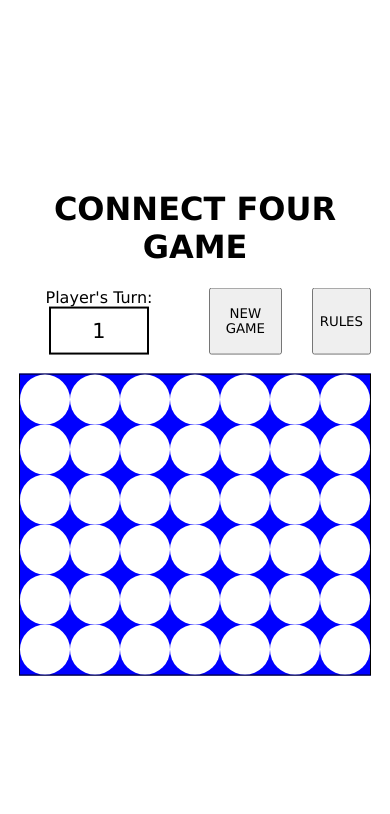
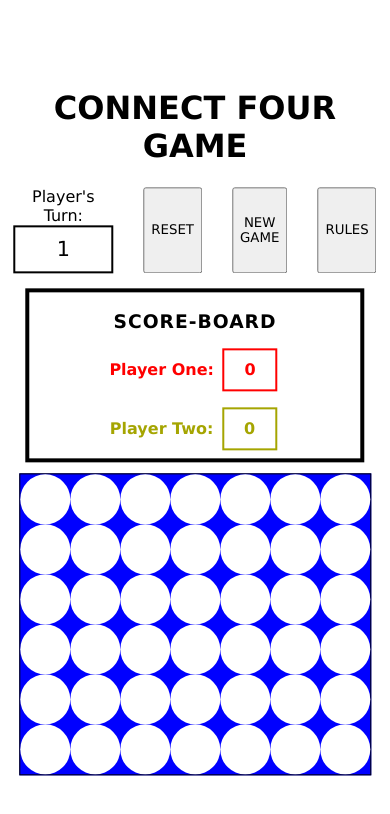
Before and after one commit to Seyi-Adebowale/connect-four, a plain HTML site: page index.html in a window 390 px wide. Drawn offline with Linux system fonts and the light colour scheme.

Commit message:
added scoreboard

```diff
--- a/index.html
+++ b/index.html
@@ -5,6 +5,7 @@
     <meta http-equiv="X-UA-Compatible" content="IE=edge">
     <meta name="viewport" content="width=device-width, initial-scale=1.0">
     <title>Connect Four</title>
+    <link rel="shortcut icon" href="images/favicon.png" type="image/x-icon">
     <link rel="stylesheet" href="style.css">
 
 </head>
@@ -18,12 +19,19 @@
       <div class="playername">
         Player's Turn: <button ><span id="currentPlayer">1</span></button>
       </div>
+      <button onclick="clearBoard()">RESET</button>
       <button onClick="location.href='index.html'">NEW GAME</button>
       <button id="myBtn">RULES</button>
     </div>
     <br>
 
-
+    <div class="score-board">
+      <h3>SCORE-BOARD</h3>
+      <div class="scores">
+          <div class="player1">Player One: <span id="playerOne" class="player1-style">0</span></div>
+          <div class="player2">Player Two: <span id="playerTwo" class="player2-style">0</span></div>
+      </div>
+    </div>
 
     <div class="grid">
         <div></div>
@@ -94,11 +102,11 @@
 
 <div id="resultsModal" class="modal">
   <div class="modal-content">
-    <span class="closed">&times;</span>
+    <!-- <span class="closed">&times;</span> -->
     <img src="images/trophy.png" alt="">
     <h3 id="result"></h3>
     <div class="modal-btn">
-      <button onClick="location.href='index.html'">NEW GAME</button>
+      <button class="closed">CONTINUE</button>
     </div>
   </div>
 </div>
--- a/script.js
+++ b/script.js
@@ -1,8 +1,12 @@
 const cells = document.querySelectorAll('.grid div')
 const result = document.getElementById('result')
 const displayCurrentPlayer = document.getElementById('currentPlayer')
+const playerOne = document.getElementById('playerOne');
+const playerTwo = document.getElementById('playerTwo');
 
   let currentPlayer = 1
+  let playerOneScore = 0;
+  let playerTwoScore = 0;
 
     const winningArrays = [
     [0, 1, 2, 3],
@@ -79,6 +83,7 @@ const displayCurrentPlayer = document.getElementById('currentPlayer')
   function clearBoard(){
     for(let i = 0; i < cells.length; i++){
         cells[i].style.backgroundColor = 'white'
+        cells[i].classList.remove('taken');
       }
   }
 
@@ -99,8 +104,8 @@ const displayCurrentPlayer = document.getElementById('currentPlayer')
       {
         displayModal()
         result.innerHTML = 'Player One Wins!'
-
-        clearBoard()
+        playerOneScore++;
+        playerOne.textContent = playerOneScore;
       }
 
       //check those cells to see if they all have the background color of player 2
@@ -113,16 +118,27 @@ const displayCurrentPlayer = document.getElementById('currentPlayer')
       {
         displayModal()
         result.innerHTML = 'Player Two Wins!'
-
-        clearBoard()
+        playerTwoScore++;
+        playerTwo.textContent = playerTwoScore;
     }
   }
 }
 
+function checkTie() {
+  for (let i = 0; i < cells.length; i++) {
+      if (!cells[i].classList.contains('taken')) {
+          return;
+      }
+  }
+
+  // If all cells are taken, display a tie alert
+  alert('It\'s a tie!');
+  clearBoard();
+}
 
 for(let i = 0; i < cells.length; i++){
     cells[i].onclick = () =>{
-        if (cells[i + 7].classList.contains('taken') &&! cells[i].classList.contains('taken')) {
+      if (cells[i + 7].classList.contains('taken') || cells[i + 7].classList.contains('bottom') &&! cells[i].classList.contains('taken')) {
             if (cells[i].classList.contains('taken')){
                 alert ('Cant play there!')
             }
@@ -137,8 +153,9 @@ for(let i = 0; i < cells.length; i++){
               currentPlayer = 1
               displayCurrentPlayer.innerHTML = currentPlayer
           }
+          checkBoard()
+          checkTie()
       }else alert('Cant play there!')
-      checkBoard()
   }
 }
 
@@ -158,31 +175,27 @@ span.onclick = function() {
   modal.style.display = "none"
 }
 
-// When the user clicks anywhere outside of the modal, close it
-window.onclick = function(event) {
-  if (event.target == modal) {
-    modal.style.display = "none"
-  }
-}
-
 const modal2 = document.getElementById("resultsModal")
 
 // Get the <span> element that closes the modal
 const spann = document.getElementsByClassName("closed")[0]
 
-// When the user clicks on the button, open the modal
+// Display result modal
 function displayModal() {
   modal2.style.display = "block"
 }
 
-// When the user clicks on <span> (x), close the modal
+// Close the result modal
 spann.onclick = function() {
-  modal2.style.display = "none"
+  modal2.style.display = "none";
+  clearBoard();
 }
 
 // When the user clicks anywhere outside of the modal, close it
 window.onclick = function(event) {
-  if (event.target == modal2) {
-    modal2.style.display = "none"
+  if (event.target == modal) {
+    modal.style.display = "none";
+  } else if (event.target == modal2) {
+    modal2.style.display = "none";
   }
-}
+};
--- a/style.css
+++ b/style.css
@@ -73,7 +73,7 @@ button a{
     margin: auto;
     padding: 20px;
     border: 1px solid #888;
-    width: 60%;
+    width: 280px;
     position: absolute;
     top: 50%;
     left: 50%;
@@ -82,7 +82,7 @@ button a{
 #resultsModal{
     text-align: center;
 }
-.close, .closed {
+.close{
     color: #aaa;
     float: right;
     font-size: 28px;
@@ -103,3 +103,52 @@ button a{
 #result{
     font-size: 2rem;
 }
+.score-board{
+    display: flex;
+    flex-wrap: wrap;
+    flex-direction: column;
+    outline: 4px solid black;
+    padding: 0px 20px 20px;
+    width: 450px;
+    margin: 0px auto 15px;
+    font-weight: bold;
+}
+.scores{
+    display: flex;
+    justify-content: space-around;
+    width: 100%;
+    margin: auto;
+    padding-top: 10px;
+}
+#playerOne, #playerTwo{
+    padding: 10px 20px;
+    margin: 5px;
+}
+.player1-style{
+    outline: 2px solid red;
+    color: red;
+}
+.player2-style{
+    outline: 2px solid rgb(165, 165, 1);
+    color: rgb(165, 165, 1);
+}
+.player1{
+    color: red;
+}
+.player2{
+    color: rgb(165, 165, 1);
+}
+.score-board h3{
+    letter-spacing: 1px;
+}
+@media (max-width:500px){
+    .score-board{
+        width: 80%;
+    }
+    .scores{
+        flex-direction: column;
+    }
+    .player1{
+        margin-bottom: 40px;
+    }
+}
```
Also changed, not shown: images/favicon.png (added).
